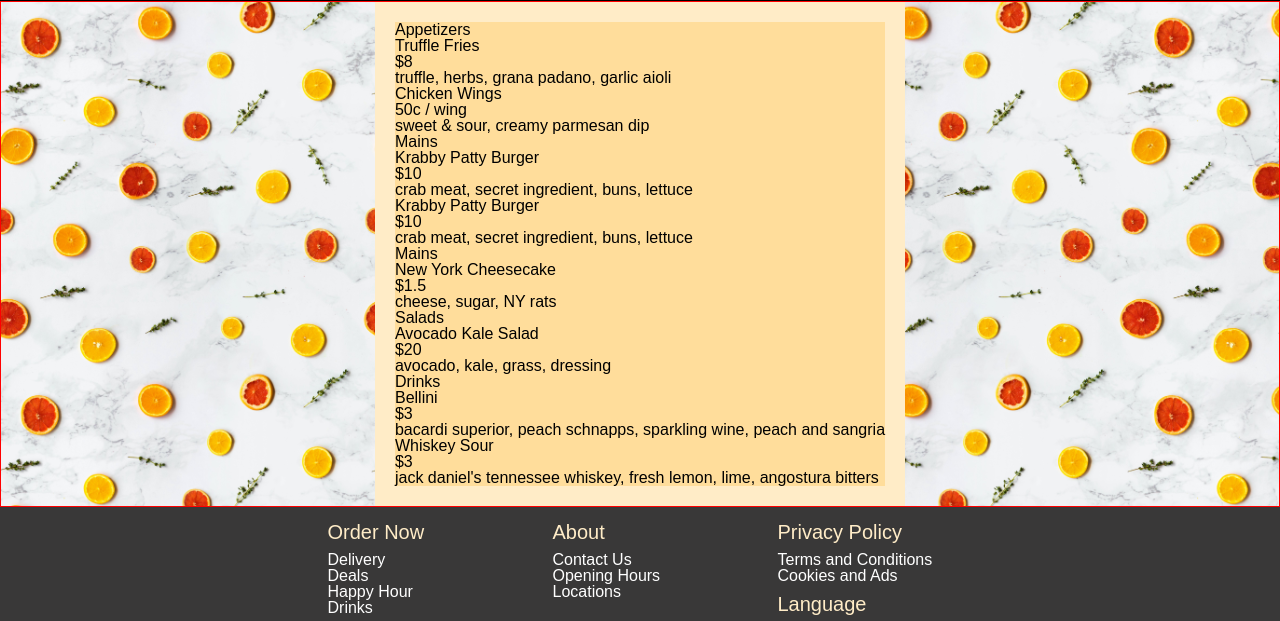
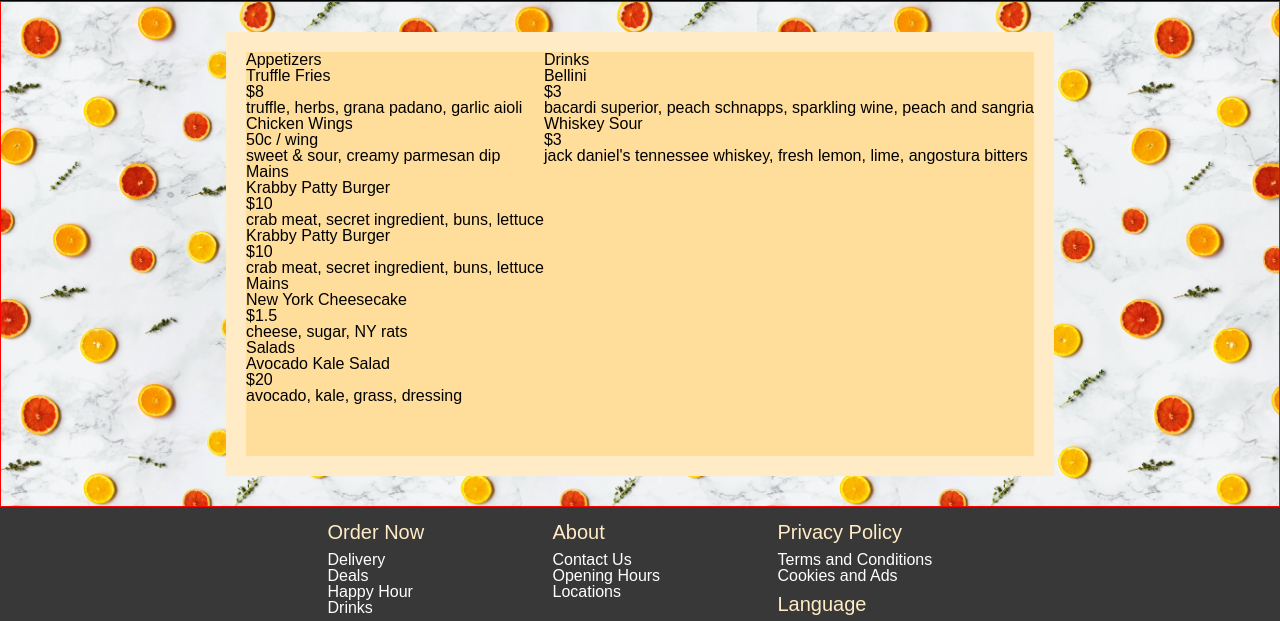
Before and after one commit to cstim240/restaurant_page, a website built with webpack: page dist/index.html in a window 1280 px wide. Both pictures are taken after a click on the button "ORDER NOW". Shown: the part 78-699 px from the top of the page. Built offline with nearby package versions, Linux system fonts and the light colour scheme.

Commit message:
Center .main_sec + flexbox positioning

```diff
--- a/src/style.css
+++ b/src/style.css
@@ -107,11 +107,16 @@ table {
 	while not exceeding the length of the corresponding side of container*/
 	display: flex;
 	justify-content: center;
+	align-items: center;
 }
 
 .main_sec {
+	height: 80%;
 	border: 20px solid #FFECC7;
 	background-color: #FFDD9B;
+	display: flex;
+	flex-direction: column;
+	flex-wrap: wrap;
 }
 
 .footer {
```
Also changed, not shown: dist/bundle.js.
